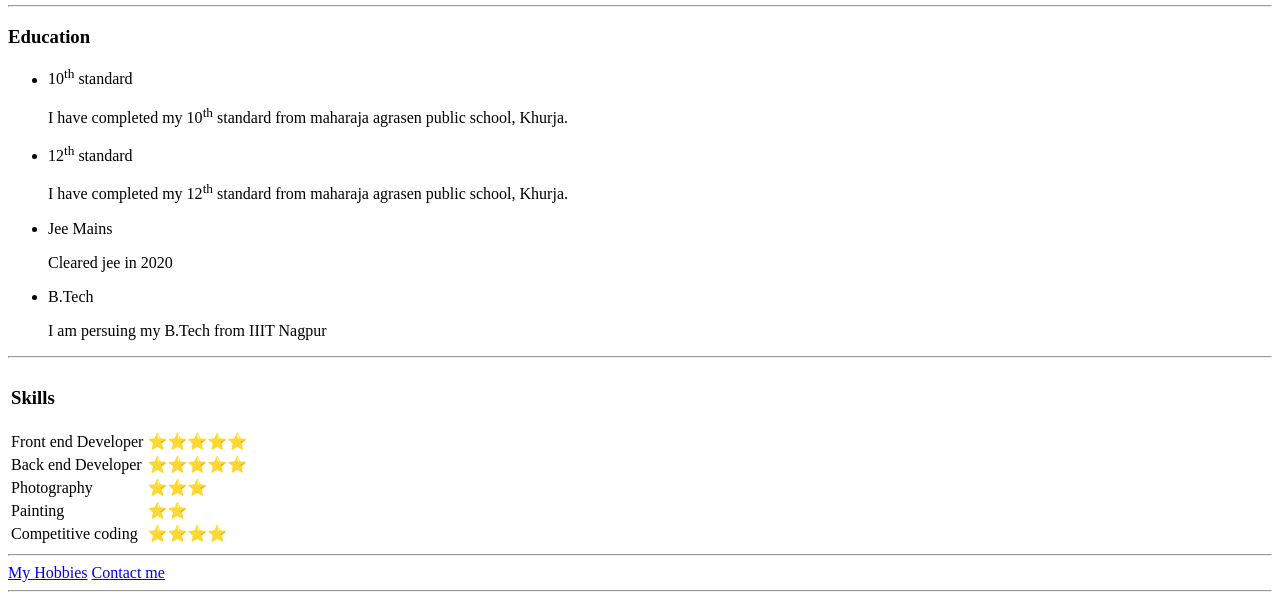
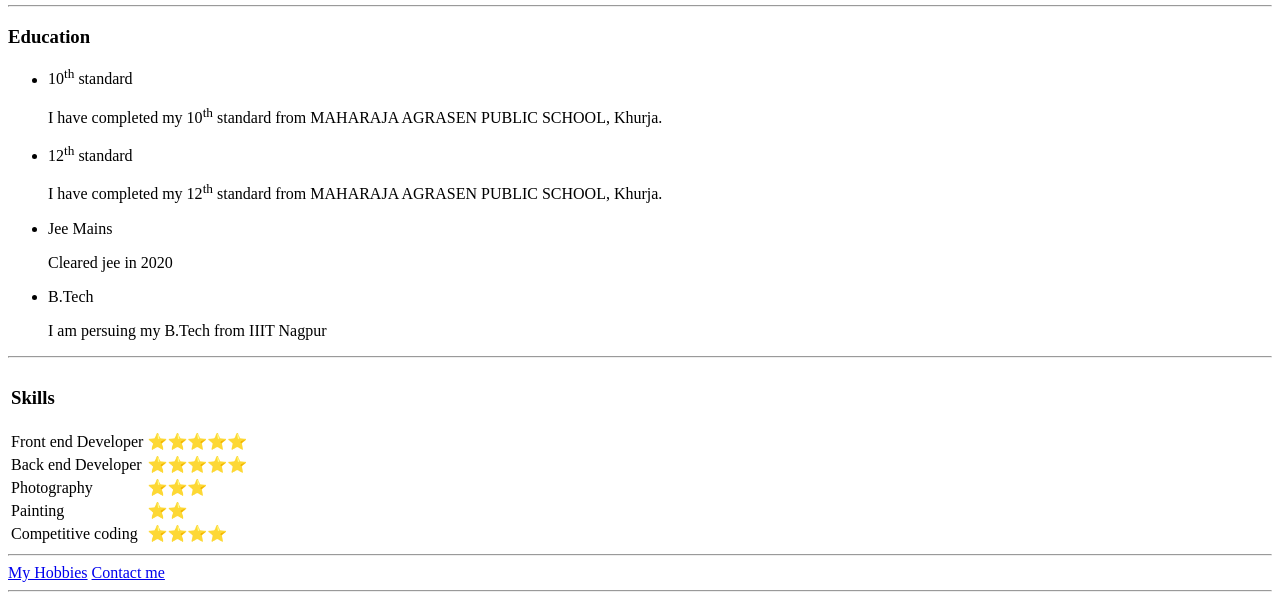
Before and after one commit to Williumtiwari/CV, a plain HTML site: page index.html in a window 1280 px wide. Shown: the part 201-801 px from the top of the page. Drawn offline with Linux system fonts and the light colour scheme.

Commit message:
Update index.html

```diff
--- a/index.html
+++ b/index.html
@@ -23,9 +23,9 @@
     <h3>Education</h3>
     <ul style="list-style-type:disc">
         <li>10<sup>th</sup> standard</li>
-    <p>I have completed my 10<sup>th</sup> standard from maharaja agrasen public school, Khurja.</p>
+    <p>I have completed my 10<sup>th</sup> standard from MAHARAJA AGRASEN PUBLIC SCHOOL, Khurja.</p>
         <li>12<sup>th</sup> standard</li>
-    <p>I have completed my 12<sup>th</sup> standard from maharaja agrasen public school, Khurja.</p>
+    <p>I have completed my 12<sup>th</sup> standard from MAHARAJA AGRASEN PUBLIC SCHOOL, Khurja.</p>
         <li>Jee Mains</li>
     <p>Cleared jee in 2020</p>
         <li>B.Tech</li>
```
